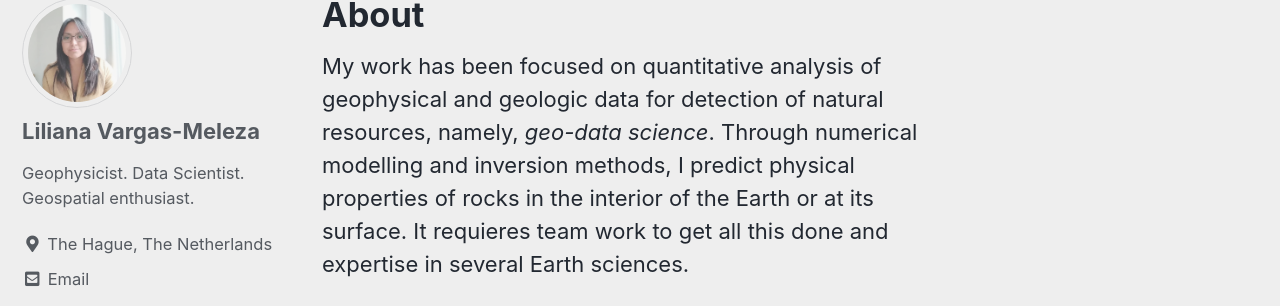
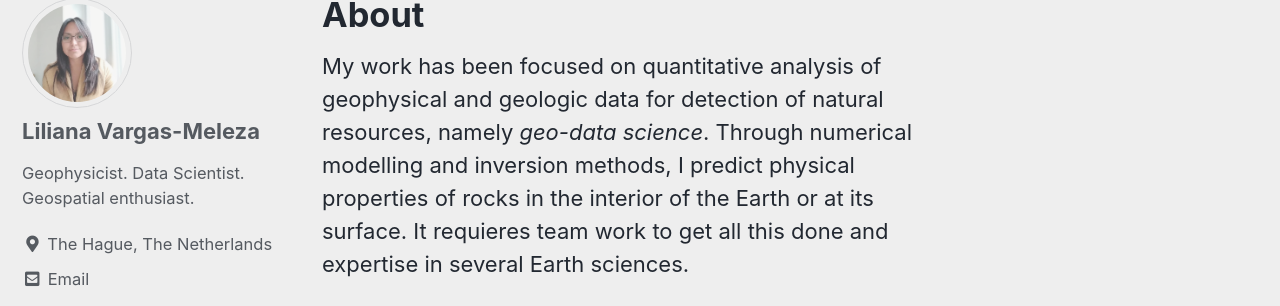
Before and after one commit to anailil/anailil.github.io, a Jekyll site: the page built from _pages/about.md, in a window 1280 px wide and 1314 px high. Shown: the part 405-711 px from the top of the window. Built offline with Jekyll 4.4.1, drawn with Linux system fonts in a browser that asks for light colours; cached includes are drawn as plain includes.

```diff
--- a/_pages/about.md
+++ b/_pages/about.md
@@ -5,7 +5,7 @@ header:
   image: "/images/wall2.JPG"
 ---
 
-My work has been focused on quantitative analysis of geophysical and geologic data for detection of natural resources, namely, *geo-data science*. Through numerical modelling and inversion methods, I predict physical properties of rocks in the interior of the Earth or at its surface. It requieres team work to get all this done and expertise in several Earth sciences.
+My work has been focused on quantitative analysis of geophysical and geologic data for detection of natural resources, namely *geo-data science*. Through numerical modelling and inversion methods, I predict physical properties of rocks in the interior of the Earth or at its surface. It requieres team work to get all this done and expertise in several Earth sciences.
 
 Results driven and motivated by challenges, I teach myself machine learning and *remote sensing data* using free and open resources. Because science must be open and free to everyone.
 
```
